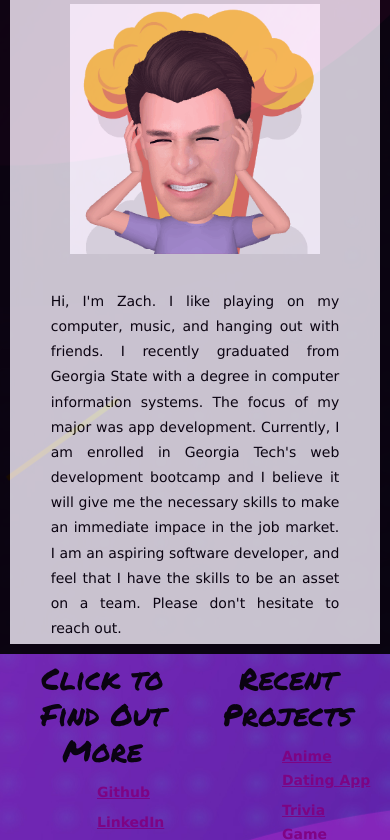
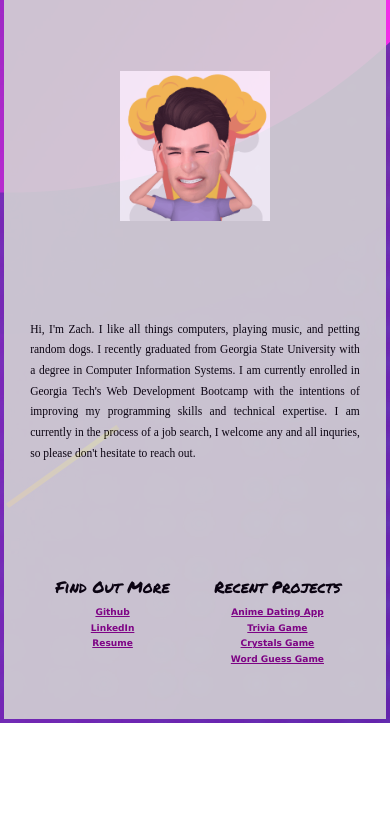
Before and after one commit to zscott92/z_portfolio, a plain HTML site: page index.html in a window 390 px wide. Shown: the part 121-961 px from the top of the page. After the commit the page ends 844 px from the top, so only its background shows below. Drawn offline with nearby package versions, Linux system fonts and the light colour scheme; a web font is replaced by a local one.

Commit message:
final commit

```diff
--- a/assets/css/style.css
+++ b/assets/css/style.css
@@ -1,87 +1,145 @@
 @import url('https://fonts.googleapis.com/css?family=Permanent+Marker|Volkhov:400,700&display=swap');
+
+html, body {
+    margin: 0;
+    height: 100%;
+}
 
 body {
     background: url("../images/background.jpg") no-repeat fixed center;
     color: black;
     opacity: 0.9;
+    padding: 1%;
 }
 
-.container {
+.container{
     background: lightgrey;
-    margin-top: 15px;
-    margin-bottom: 15px;
-    border: black solid 10px;
-    height: 90vh;
+    border: black solid 2.5%;
+    width: 75%;
+    display: flex;
+    align-items: center;
+    justify-content: center;
+    flex-direction: column;
+    height: 90%;
+    margin: 0 auto;
+    box-sizing: border-box;
+    padding: 1%;
+}
+
+.row {
+    flex-direction: row;
+  align-items: stretch;
+  width: 90%;
+  display: flex;
+  margin: auto;
+  overflow: hidden;
+  padding: 1%;
+
 }
 
 h1 {
-    font-size: 54px;
-    padding: 10px;
+    font-size: 3em;
     font-weight: 800px;
     font-family: 'Permanent Marker', cursive;
     margin: 0 auto;
-    margin-bottom: 15px;
 }
 
 li {
     color: purple;
     font-weight: 600;
-    padding: 3px;
-    text-align: left;
-    list-style-position: inside;
-    margin-left: 20%;
+    /* list-style-position: inside; */
     font-family: Verdana, Geneva, Tahoma, sans-serif;
     text-decoration: underline;
+    text-align: center;
+    font-size: 0.9em;
 }
 
 a {
     color: teal;
-    font-weight: 500px;
     font-family: Verdana, Geneva, Tahoma, sans-serif;
     color: purple;
-    font-size: 14px;
+    font-size: 0.9em;
 }
 
-h2 {
-    margin: 10px, 15px, 0px, 10px;
-    font-size: 36;
-    font-family: 'Volkhov', serif;
-    font-weight: 800px;
+img {
     margin: 0 auto;
-}
-img {
-    padding: 10px, 10px;
-    height: 250px;
-    width: 250px;
-    margin: 0 auto;
-    margin-bottom: 20px;
+    height: 260px;
+    width: 260px;
 }
 
 h3 {
-
-    font-size: 30px;
+    font-size: 2em;
+    font-family: 'Permanent Marker', cursive;
     text-align: center;
-    font-family: 'Permanent Marker', cursive;
 }
 
 p {
     font-weight: 800px;
-    font-size: 14px;
-    font-family: Verdana, Geneva, Tahoma, sans-serif;
     font-style: bold;
-    margin: 0 auto;
-    margin-bottom: 15px;
-    margin-top: 15px;
-    width: 78%;
     line-height: 1.8;
+    font-family: 'Volkhov', serif;
     text-align: justify;
-}
-.col {
-    padding: 5px;
+    flex: auto;
+    font-size: 120%;
+    flex-wrap: wrap;
+    width: 90%;
 }
 
 ul {
-    margin-left: 15px;
-    margin-top: 5px;
     list-style-type: none;
+    display: contents;
+    text-align: center;
+    font-size: 1.2em;
 }
+
+
+
+@media only screen and (max-width: 830px) {
+
+    body {
+        padding: 1%;
+    }
+    .container {
+    /* margin: 0 auto; */
+    height: 100%;
+    margin: 0 auto;
+    width: 100%;
+    }
+
+    h1 {
+        font-size: 2.0em;
+    }
+
+    img {
+        height: 150px;
+        width: 150px;
+    }
+
+    p {
+        font-size: 0.72em;
+        width: 65%;
+    }
+
+    .col {
+        /* display: grid; */
+    /* grid-template-columns: 1fr; */
+    flex-wrap: wrap;
+    }
+    .li {
+        text-align: left;
+    }
+
+    h3{
+        font-size: 1em;
+    }
+
+    ul {
+        font-size: 0.7em;
+    }
+
+
+    .row {
+        display: flex;
+        flex-wrap: wrap;
+    }
+  }
--- a/index.html
+++ b/index.html
@@ -8,7 +8,6 @@
     <link rel="stylesheet" href="https://stackpath.bootstrapcdn.com/bootstrap/4.3.1/css/bootstrap.min.css"
         integrity="sha384-ggOyR0iXCbMQv3Xipma34MD+dH/1fQ784/j6cY/iJTQUOhcWr7x9JvoRxT2MZw1T" crossorigin="anonymous">
     <link rel="stylesheet" href="assets/css/style.css">
-    <script src="https://kit.fontawesome.com/yourcode.js"></script>
     <title>Zach Scott</title>
 </head>
 
@@ -19,21 +18,20 @@
             <h1>Zach Scott</h1>
         </div>
         <div class="row">
-                <img src="assets/images/MyEmoji_180712_225108_15.gif" alt="profile picture">
-            </div>
+            <img src="assets/images/MyEmoji_180712_225108_15.gif" alt="profile picture">
+        </div>
         <div class="row">
             <p>
-                Hi, I'm Zach. I like playing on my computer, music, and hanging out with friends.
-                I recently graduated from Georgia State with a degree in computer information systems. The focus of my
-                major was app development. Currently, I am enrolled in Georgia Tech's web development bootcamp and I believe it will give me the
-                necessary skills to make an immediate impace in the job market. I am an aspiring software developer, and
-                feel that I have the skills to be an asset on a team. Please don't hesitate to reach out.
+                Hi, I'm Zach. I like all things computers, playing music, and petting random dogs.
+                I recently graduated from Georgia State University with a degree in Computer Information Systems.
+                I am currently enrolled in Georgia Tech's Web Development Bootcamp with the intentions of improving my programming skills and technical expertise.
+                I am currently in the process of a job search, I welcome any and all inquries, so please don't hesitate to reach out.
             </p>
         </div>
         <div class="row">
             <div class="col">
-                <h3>Click to Find Out More</h3>
-                <ul class="list_1">
+                <h3>Find Out More</h3>
+                <ul>
                     <li><a href="https://github.com/zscott92">Github</a></li>
                     <li><a href="https://www.linkedin.com/in/zach-scott-7a82b4138">LinkedIn</a></li>
                     <li><a href="assets/images/Current_Resume.docx">Resume</a></li>
@@ -41,7 +39,7 @@
             </div>
             <div class="col">
                 <h3>Recent Projects</h3>
-                <ul class="list_2">
+                <ul>
                     <li><a href="https://zscott92.github.io/Animingle/">Anime Dating App</a></li>
                     <li><a href="https://zscott92.github.io/TriviaGame/">Trivia Game</a></li>
                     <li><a href="https://zscott92.github.io/unit-4-game/">Crystals Game</a></li>
@@ -51,4 +49,5 @@
         </div>
     </div>
 </body>
+
 </html>
```
